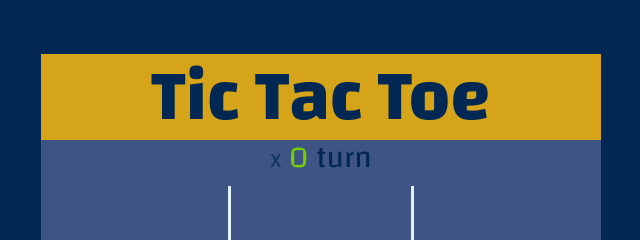
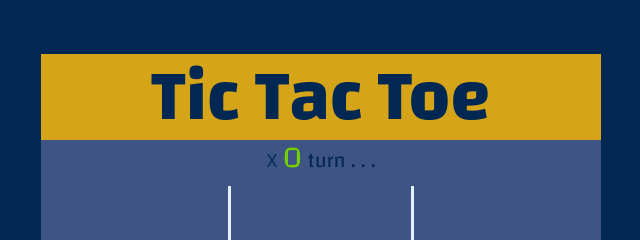
Before and after one commit to arrahhal/tic-tac-toe, a plain HTML site: page index.html in a window 1280 px wide. Shown: the top 240 px of the page, 319-959 px from the left. Drawn offline with Linux system fonts and the light colour scheme.

Commit message:
change body font size

```diff
--- a/index.html
+++ b/index.html
@@ -19,7 +19,7 @@
         <h1 class="title">Tic Tac Toe</h1>
         <p>
           <span id="x-player" class="player">X</span>
-          <span id="o-player" class="player active">O</span> turn
+          <span id="o-player" class="player active">O</span> turn . . .
         </p>
       </div>
       <div class="grid">
@@ -33,7 +33,6 @@
         <div class="square" data-index="8"></div>
         <div class="square" data-index="9"></div>
       </div>
-    </div>
     <div id="result" class="result"></div>
   </body>
 </html>
--- a/style.css
+++ b/style.css
@@ -40,7 +40,7 @@ body {
   display: grid;
   place-items: center;
   min-height: 100vh;
-  font-size: var(--fs-400);
+  font-size: var(--fs-300);
   font-family: var(--ff-changa);
   line-height: 1.2;
   background-color: var(--clr-primary-dark);
```
